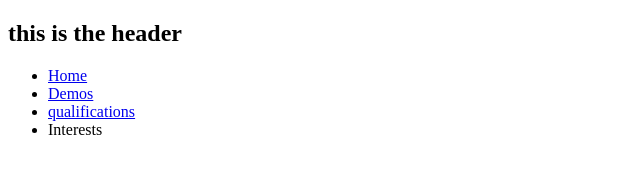
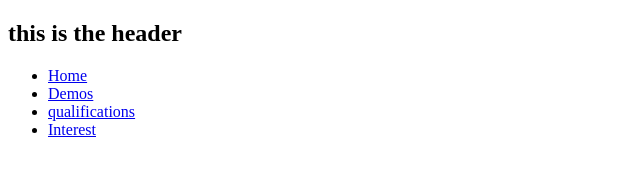
Before and after one commit to Wofty/webdos-assesment, a plain HTML site: page public/index.html in a window 1280 px wide. Shown: the full height of the page, 0-640 px from the left. Drawn offline with Linux system fonts and the light colour scheme.

Commit message:
deployed to firebase

```diff
--- a/public/index.html
+++ b/public/index.html
@@ -8,6 +8,7 @@
 -->
 <!DOCTYPE html>
 <html lang="en">
+
 <head>
   <meta charset="UTF-8" />
   <meta http-equiv="X-UA-Compatible" content="IE=edge" />
@@ -23,11 +24,12 @@
         <li><a href="index.html">Home</a></li>
         <li><a href="demos.html">Demos</a></li>
         <li><a href="qualifications.html">qualifications</a></li>
-                <li><a href="interests.html"></a>Interests</li>
+        <li><a href="interest.html">Interest</a></li>
       </ul>
     </nav>
   </header>
   <main></main>
   <footer></footer>
 </body>
+
 </html>
```
Also changed, not shown: firebase.json (added), 2 other files. Lines whose indentation alone changed are shown as unchanged.
